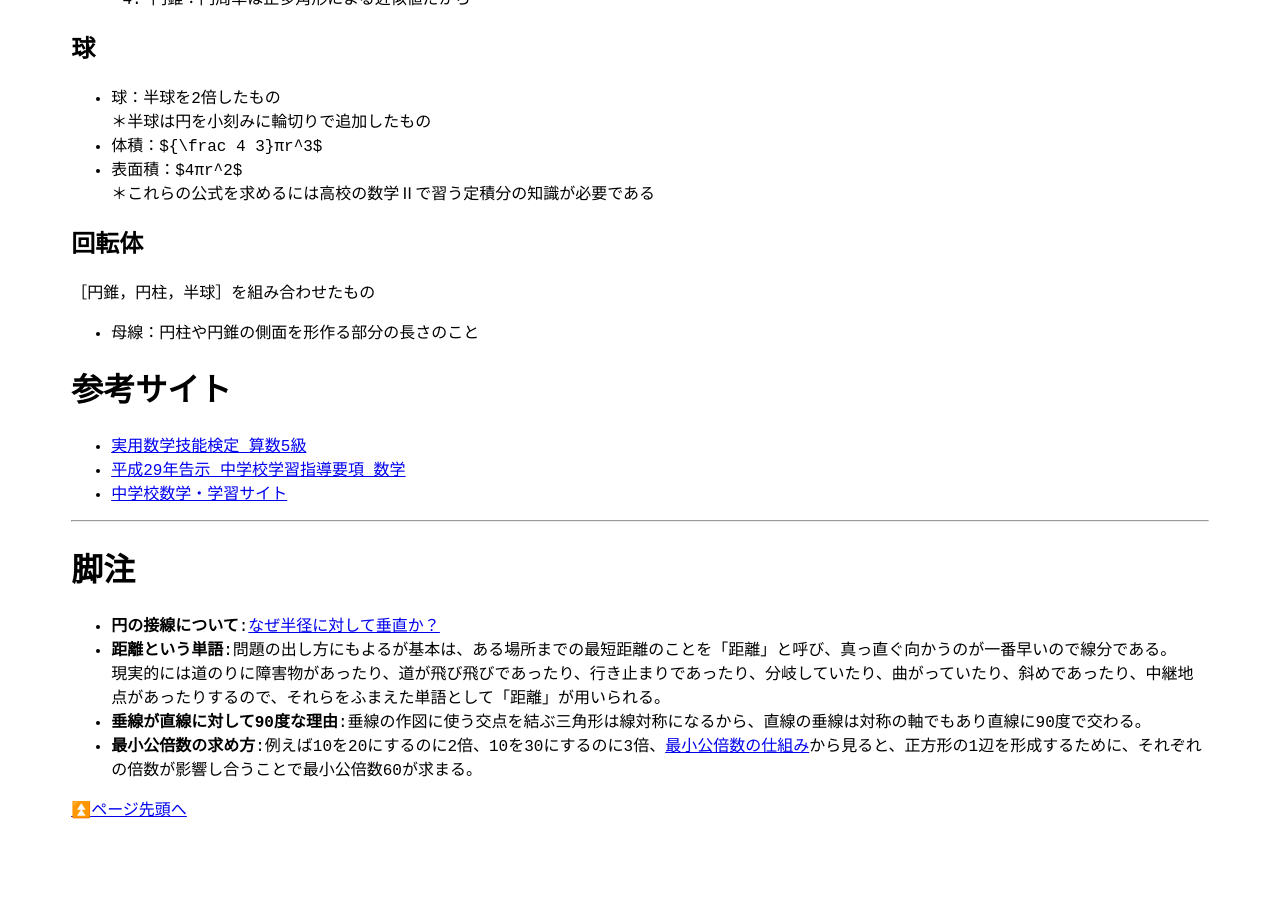
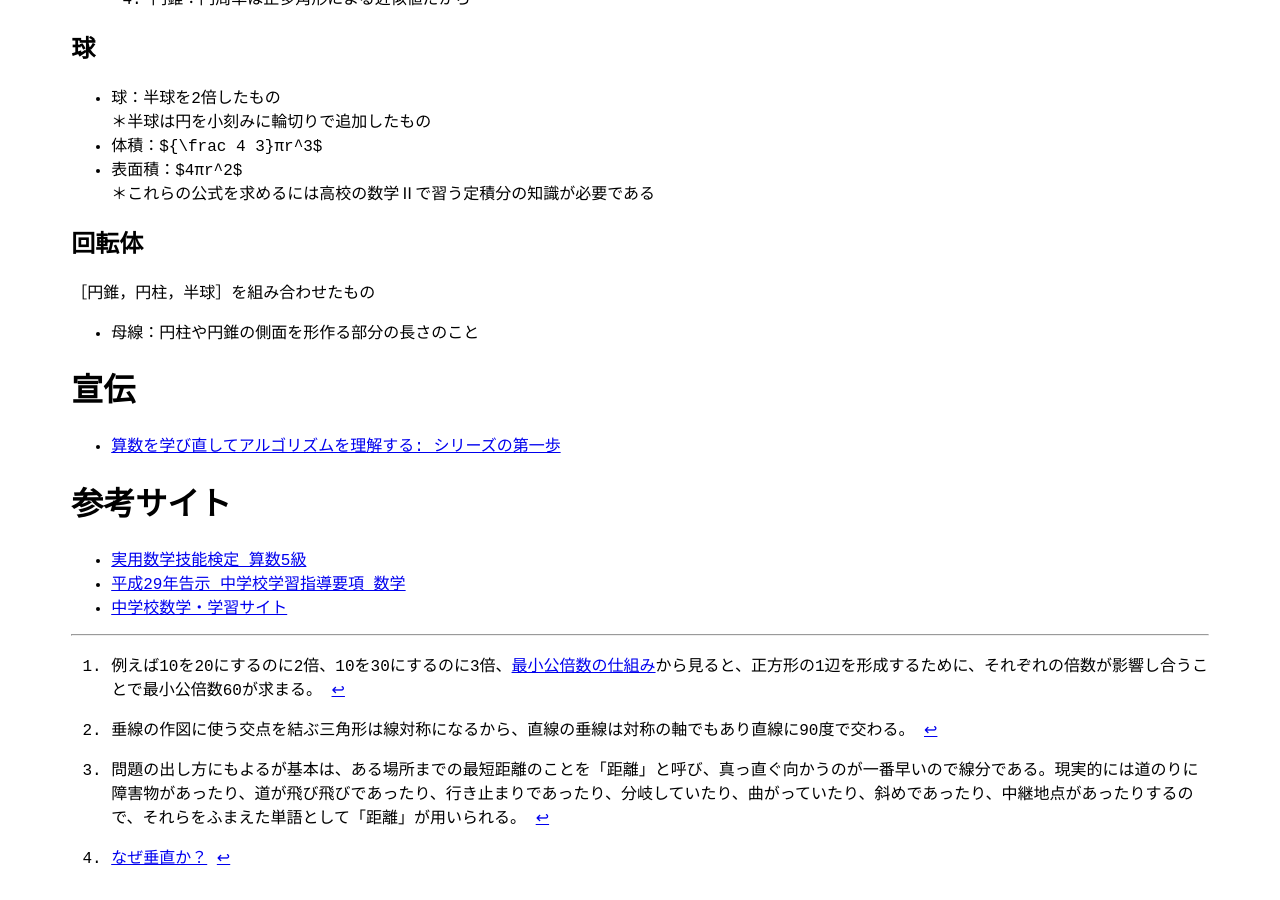
Before and after one commit to zoldof/algo-notes-ci, a Jekyll site: the page built from dist/chu1/index.md, in a window 1280 px wide and 900 px high, scrolled down 11006 px. Built offline with Jekyll 4.4.1, drawn with Linux system fonts in a browser that asks for light colours; nearby versions of some CDN libraries; library files that are not in the unit come from our copies; before the commit the page ends 11858 px from its top, so only the background shows below that.

Commit message:
Update index.md

```diff
--- a/dist/chu1/index.md
+++ b/dist/chu1/index.md
@@ -3,7 +3,6 @@ layout: default
 title: 中1数学
 robots: noindex
 ---
-<a id="top"></a>
 # どのような人に向けて作られた記事か？
 ①中学1年の数学を学び直したい人
 ②実用数学技能検定で5級を取りたい人
@@ -411,18 +410,17 @@ robots: noindex
 ［円錐，円柱，半球］を組み合わせたもの
 - 母線：円柱や円錐の側面を形作る部分の長さのこと
 
+# 宣伝
+- [算数を学び直してアルゴリズムを理解する: シリーズの第一歩](https://zenn.dev/algorithm_math/articles/1631216a6976a9)
+
 # 参考サイト
 - [実用数学技能検定 算数5級](https://www.su-gaku.net/suken/examination/summary/5q)
 - [平成29年告示 中学校学習指導要項 数学](https://www.mext.go.jp/component/a_menu/education/micro_detail/__icsFiles/afieldfile/2019/03/18/1387018_004.pdf)
 - [中学校数学・学習サイト](https://math.005net.com)
 
 ---
-<a id="fn"></a>
-# 脚注
-- **円の接線について**:[なぜ半径に対して垂直か？](https://curlpingnosiawase.com/three-proof-methods-that-the-angle-of-the-tangent-of-the-circle-is-90-degrees-right-angle-what-is-a-tangent-what-is-the-point-of-contact-between-a-circle-and-a-straight-line-junior-high-school-mathmat)
-- **距離という単語**:問題の出し方にもよるが基本は、ある場所までの最短距離のことを「距離」と呼び、真っ直ぐ向かうのが一番早いので線分である。
-現実的には道のりに障害物があったり、道が飛び飛びであったり、行き止まりであったり、分岐していたり、曲がっていたり、斜めであったり、中継地点があったりするので、それらをふまえた単語として「距離」が用いられる。
-- **垂線が直線に対して90度な理由**:垂線の作図に使う交点を結ぶ三角形は線対称になるから、直線の垂線は対称の軸でもあり直線に90度で交わる。
-- **最小公倍数の求め方**:例えば10を20にするのに2倍、10を30にするのに3倍、[最小公倍数の仕組み](https://zoldof.github.io/algo-notes/test.html?fname=gcd_and_lcm)から見ると、正方形の1辺を形成するために、それぞれの倍数が影響し合うことで最小公倍数60が求まる。
 
-[⏫ページ先頭へ](#top)
+[^1]:[なぜ垂直か？](https://curlpingnosiawase.com/three-proof-methods-that-the-angle-of-the-tangent-of-the-circle-is-90-degrees-right-angle-what-is-a-tangent-what-is-the-point-of-contact-between-a-circle-and-a-straight-line-junior-high-school-mathmat)
+[^2]:問題の出し方にもよるが基本は、ある場所までの最短距離のことを「距離」と呼び、真っ直ぐ向かうのが一番早いので線分である。現実的には道のりに障害物があったり、道が飛び飛びであったり、行き止まりであったり、分岐していたり、曲がっていたり、斜めであったり、中継地点があったりするので、それらをふまえた単語として「距離」が用いられる。
+[^3]:垂線の作図に使う交点を結ぶ三角形は線対称になるから、直線の垂線は対称の軸でもあり直線に90度で交わる。
+[^4]:例えば10を20にするのに2倍、10を30にするのに3倍、[最小公倍数の仕組み](https://zenn.dev/algorithm_math/articles/idea-math-shou1-gcd_and_lcm)から見ると、正方形の1辺を形成するために、それぞれの倍数が影響し合うことで最小公倍数60が求まる。
```
Also changed, not shown: other parts of dist/chu1/index.md (+4 -4 lines).
